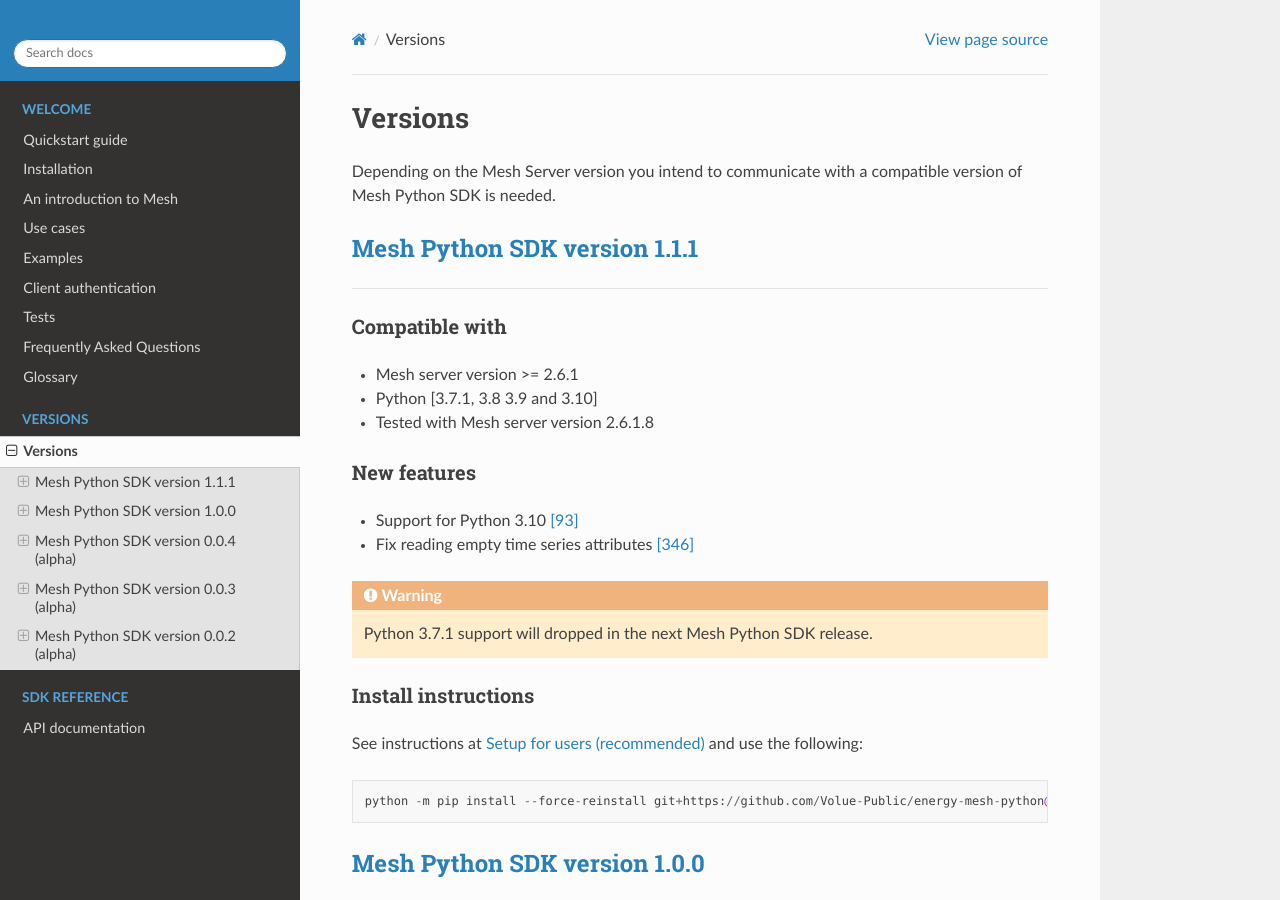
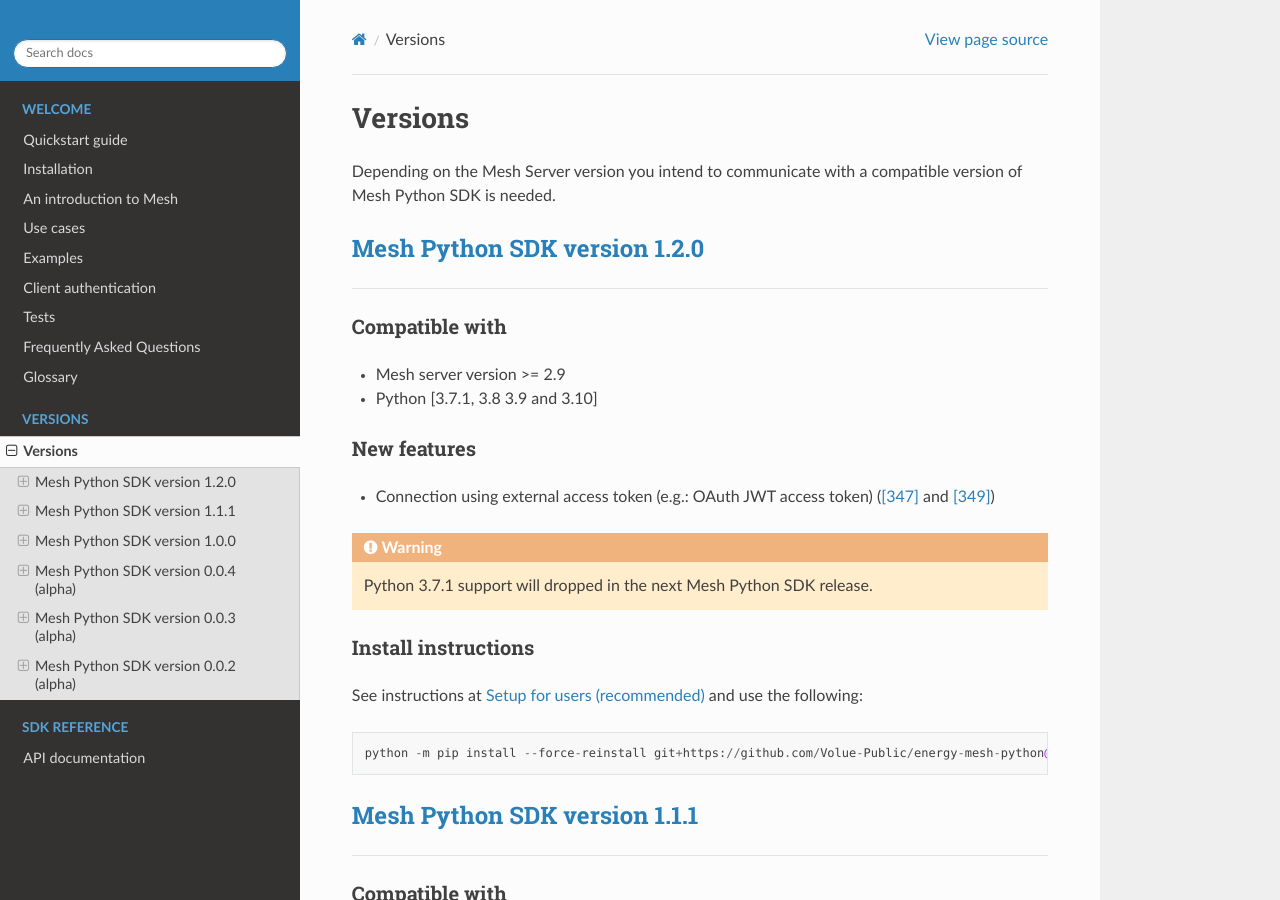
Before and after one commit to Volue-Public/energy-mesh-python, a Sphinx documentation site: the page built from docs/source/versions.rst, in a window 1280 px wide and 900 px high. Built offline with Sphinx 7.4.7 and the Read the Docs theme 2.0.0, drawn with Linux system fonts in a browser that asks for light colours.

Commit message:
Add new version description to the documentation

```diff
--- a/docs/source/versions.rst
+++ b/docs/source/versions.rst
@@ -2,6 +2,35 @@
 --------
 
 Depending on the Mesh Server version you intend to communicate with a compatible version of Mesh Python SDK is needed.
+
+`Mesh Python SDK version 1.2.0 <https://github.com/Volue-Public/energy-mesh-python/releases/tag/v1.2.0>`_
+*********************************************************************************************************
+
+------------
+
+Compatible with
+~~~~~~~~~~~~~~~~~~
+
+- Mesh server version >= 2.9
+- Python [3.7.1, 3.8 3.9 and 3.10]
+
+New features
+~~~~~~~~~~~~~~~~~~
+
+- Connection using external access token (e.g.: OAuth JWT access token) (:pull:`347` and :pull:`349`)
+
+.. warning::
+    Python 3.7.1 support will dropped in the next Mesh Python SDK release.
+
+Install instructions
+~~~~~~~~~~~~~~~~~~~~~~~~~~~~~~~~~~~~
+
+See instructions at :ref:`Setup for users` and use the following:
+
+::
+
+    python -m pip install --force-reinstall git+https://github.com/Volue-Public/energy-mesh-python@v1.2.0
+
 
 `Mesh Python SDK version 1.1.1 <https://github.com/Volue-Public/energy-mesh-python/releases/tag/v1.1.1>`_
 *********************************************************************************************************
```
Also changed, not shown: other parts of docs/source/versions.rst (+0 -3 lines).
